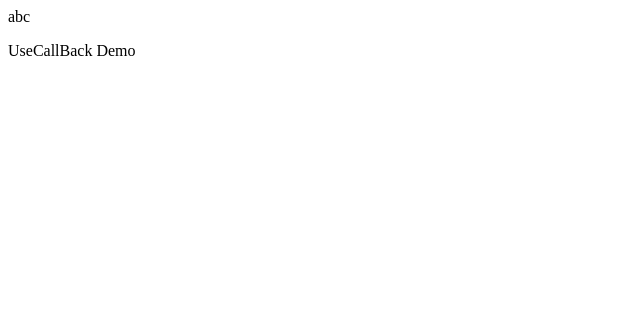
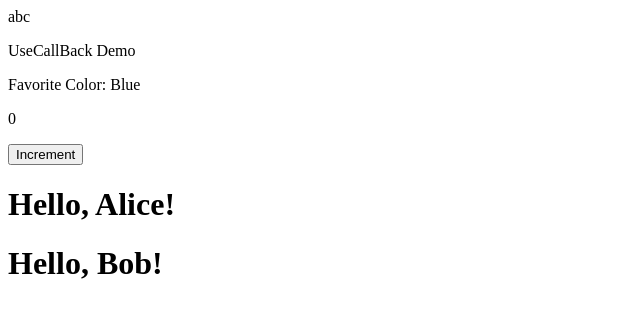
Before and after one commit to cuckoo01/TypeScript_ReactHooks_Demo, a React (Vite) app: page / in a window 1280 px wide. Shown: the top 318 px of the page, without its empty margins (0-640 px from the left). Built offline with nearby package versions, Linux system fonts and the light colour scheme.

Commit message:
enum,useState

```diff
--- a/src/App.tsx
+++ b/src/App.tsx
@@ -1,5 +1,5 @@
-import { UseCallBackDemo, UseContextDemo } from "./reactHooks";
-
+import { UseCallBackDemo, UseStateDemo,UsePropsDemo } from "./reactHooks";
+import Enum from "./typescript/enum"
 function App() {
 
 
@@ -7,8 +7,11 @@ function App() {
         <>
             <UseCallBackDemo />
             {/* <UseContextDemo /> */}
+            <Enum/>
+            <UseStateDemo/>
+            <UsePropsDemo/>
         </>
     )
 }
 
-export default App
+export default App;
--- a/src/reactHooks/index.tsx
+++ b/src/reactHooks/index.tsx
@@ -1,2 +1,4 @@
 export { default as UseCallBackDemo } from './useCallback/DemoLayout'
 export { default as UseContextDemo } from './useContext/DemoLayout'
+export { default as UseStateDemo } from './useState/DemoUseState'
+export { default as UsePropsDemo } from './props/DemoProps'
--- /dev/null
+++ b/src/reactHooks/props/DemoProps.tsx
@@ -0,0 +1,18 @@
+//props được sử dụng để truyền dữ liệu từ component cha (parent) sang component con (child).
+//Điều này giúp tạo ra các thành phần có thể tái sử dụng và tùy chỉnh dễ dàng.
+// Component con nhận props từ component cha
+const Greeting = (props: { name: string }) => {
+  return <h1>Hello, {props.name}!</h1>;
+};
+
+// Component cha truyền props cho component con
+const UsePropsDemo = () => {
+  return (
+    <div>
+      <Greeting name="Alice" />
+      <Greeting name="Bob" />
+    </div>
+  );
+};
+
+export default UsePropsDemo;
--- /dev/null
+++ b/src/reactHooks/useState/DemoUseState.tsx
@@ -0,0 +1,18 @@
+// sử dụng để quản lý state (trạng thái) trong các function components
+//useState: Được sử dụng để khai báo state count với giá trị ban đầu là 0.
+//setCount là hàm dùng để cập nhật giá trị của count.
+//nhấn nút "Increment", hàm setCount sẽ được gọi,
+//và count tăng lên 1. Component sẽ re-render để hiển thị giá trị mới.
+import  { useState } from 'react';
+
+function DemoUseState() {
+  const [count, setCount] = useState(0);
+
+  return (
+    <div>
+      <p>{count}</p>
+      <button onClick={() => setCount(count + 1)}>Increment</button>
+    </div>
+  );
+}
+export default DemoUseState;
--- /dev/null
+++ b/src/typescript/enum.tsx
@@ -0,0 +1,48 @@
+// enum :  một số lựa chọn cố định của một giá trị được cung cấp, giá trị - mặc định là một số tự động tăng - có thể là số, chuỗi hoặc được tính toán.
+// được sử dụng để định nghĩa các tập giá trị cố định như trạng thái người dùng, loại thông báo, mức độ ưu tiên, và loại tiền tệ.
+//Việc sử dụng enum giúp code dễ hiểu, rõ ràng, và giúp quản lý các giá trị có thể thay đổi dễ dàng trong ứng dụng React
+//case 1: Enum chuỗi
+
+enum Color {
+    Red = 'Red',
+    Green = 'Green',
+    Blue = 'Blue',
+  }
+
+  const EnumDemo = () => {
+    const favoriteColor = Color.Blue;
+    return <div>Favorite Color: {favoriteColor}</div>;
+  };
+
+  export default EnumDemo;
+
+  //Enums có thể kết hợp các giá trị chuỗi và số,
+
+//   import React, { useState } from 'react';
+
+//   // Định nghĩa enum cho trạng thái người dùng
+//   enum UserStatus {
+//     Online = 'Online',
+//     Offline = 'Offline',
+//     Idle = 'Idle',
+//   }
+
+//   const UserStatusEnum = () => {
+//     const [status, setStatus] = useState<UserStatus>(UserStatus.Offline);
+
+//     // Hàm thay đổi trạng thái
+//     const changeStatus = (newStatus: UserStatus) => {
+//       setStatus(newStatus);
+//     };
+
+//     return (
+//       <div>
+//         <h2>User is currently: {status}</h2>
+//         <button onClick={() => changeStatus(UserStatus.Online)}>Go Online</button>
+//         <button onClick={() => changeStatus(UserStatus.Offline)}>Go Offline</button>
+//         <button onClick={() => changeStatus(UserStatus.Idle)}>Set Idle</button>
+//       </div>
+//     );
+//   };
+
+//   export default UserStatusEnum;
```
Also changed, not shown: src/typescript/typeAnnotation.tsx (deleted, +0 -10 lines).
